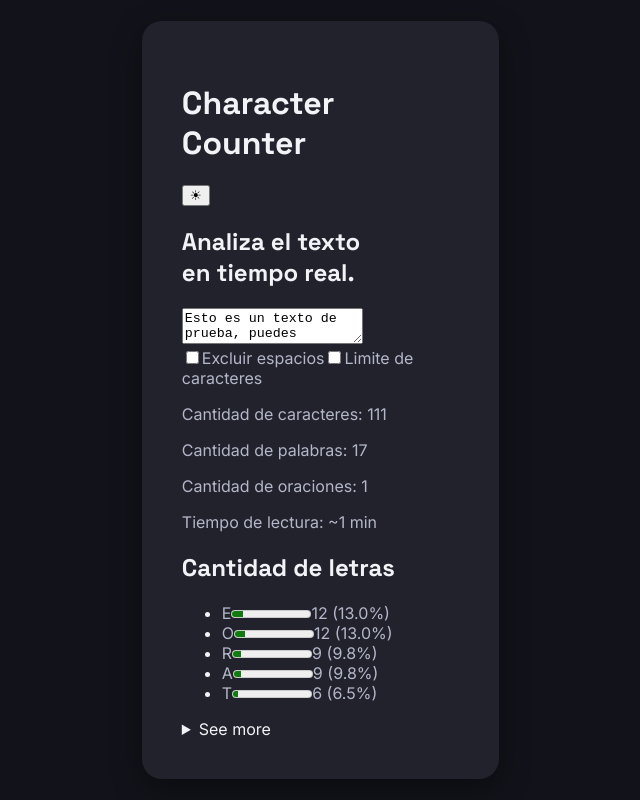
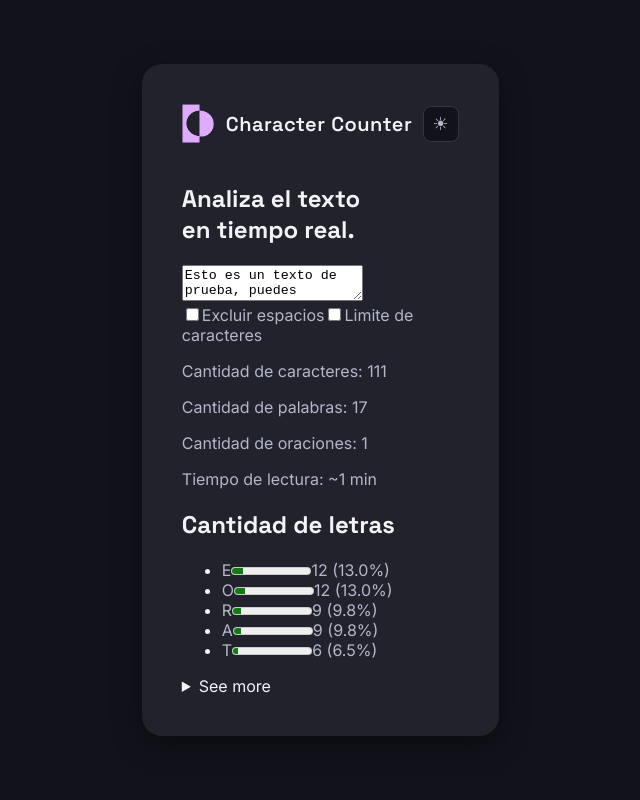
Before and after one commit to kou-23/character-counter-trabajo-final, a React (Vite) app: page / in a window 1280 px wide. Shown: the whole page, without its empty margins (300-940 px from the left). Built offline with nearby package versions, Linux system fonts and the light colour scheme.

Commit message:
feat: agregar logo al header

```diff
--- a/src/components/Header.jsx
+++ b/src/components/Header.jsx
@@ -1,12 +1,16 @@
 import { useState } from "react"
+import logo from "../assets/images/logo.png"
 
 const Header = ({ dark, handleDarkTheme }) => {
-  return <header>
-    <div>
-      <h1>Character Counter</h1>
-    </div>
-    <button onClick={() => handleDarkTheme(!dark)}>☀</button>
-  </header>
+  return (
+    <header>
+      <div className="title-container">
+        <img src={logo} alt="Logo de Character Counter" className="logo" />
+        <h1>Character Counter</h1>
+      </div>
+      <button onClick={() => handleDarkTheme(!dark)}>☀</button>
+    </header>
+  )
 }
 
 export { Header }
--- a/src/index.css
+++ b/src/index.css
@@ -39,3 +39,49 @@ main {
 p, label, span {
   color: var(--text-secundario);
 }
+
+header {
+  display: flex;
+  justify-content: space-between;
+  align-items: center;
+  margin-bottom: 40px;
+}
+
+
+.title-container {
+  display: flex;
+  align-items: center;
+  gap: 12px;
+}
+
+.title-container h1 {
+  font-size: 20px;
+  font-weight: 600;
+  margin: 0;
+  letter-spacing: 0.5px;
+}
+
+.logo {
+  width: 32px;
+  height: auto;
+}
+
+header button {
+  background-color: var(--bg-principal);
+  border: 1px solid #333442;
+  border-radius: 8px;
+  width: 36px;
+  height: 36px;
+  display: flex;
+  justify-content: center;
+  align-items: center;
+  cursor: pointer;
+  color: var(--text-secundario);
+  transition: all 0.2s ease;
+  font-size: 18px;
+}
+
+header button:hover {
+  background-color: #2a2b36;
+  color: var(--text-principal);
+}
```
